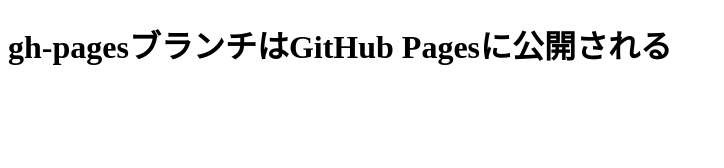
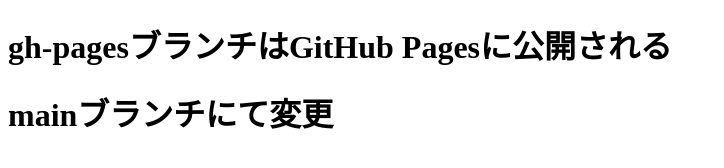
Before and after one commit to viviandaria/git-study5, a plain HTML site: page index.html in a window 1280 px wide. Shown: the whole page, without its empty margins (0-724 px from the left). Drawn offline with Linux system fonts and the light colour scheme.

Commit message:
段落を追加

```diff
--- a/index.html
+++ b/index.html
@@ -6,5 +6,6 @@
 </head>
 <body>
     <h1>gh-pagesブランチはGitHub Pagesに公開される</h1>
+    <h1>mainブランチにて変更</h1>
 </body>
 </html>
```
